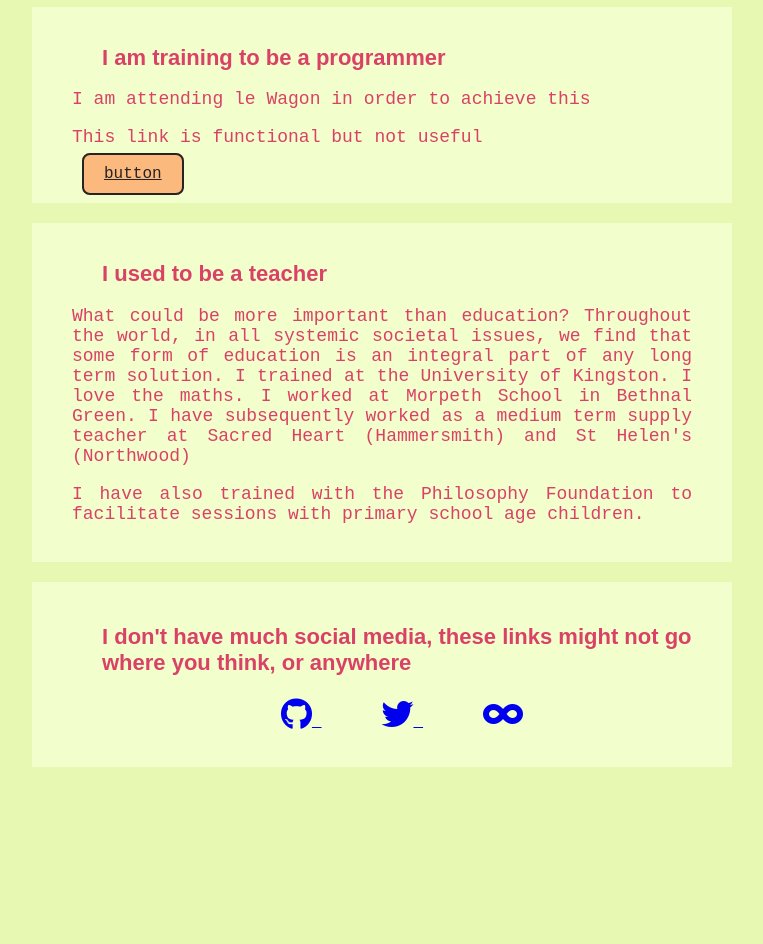
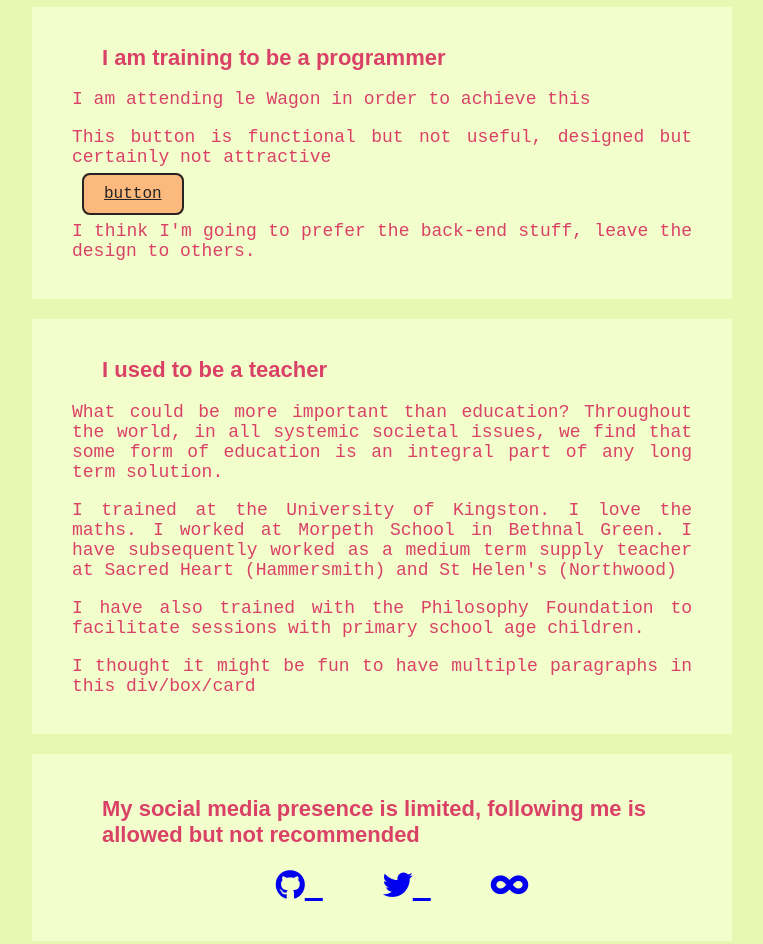
Before and after one commit to arfacamble/profile, a plain HTML site: page index.html in a window 1280 px wide. Shown: the part 320-1264 px from the top of the page, without its empty margins (258-1021 px from the left). Before the commit the page ends 1107 px from the top, so only its background shows below. Drawn offline with Linux system fonts and the light colour scheme; a web font is replaced by a local one.

Commit message:
a few changes

```diff
--- a/index.html
+++ b/index.html
@@ -20,16 +20,19 @@
       <div class="card">
         <h2>I am training to be a programmer</h2>
         <p>I am attending le Wagon in order to achieve this</p>
-        <p>This link is functional but not useful</p>
+        <p>This button is functional but not useful, designed but certainly not attractive</p>
         <a href="https://emojipedia.org/pile-of-poo/" target="_blank" class='btn'>button</a>
+        <p>I think I'm going to prefer the back-end stuff, leave the design to others.</p>
       </div>
       <div class="card">
         <h2>I used to be a teacher</h2>
-        <p>What could be more important than education? Throughout the world, in all systemic societal issues, we find that some form of education is an integral part of any long term solution. I trained at the University of Kingston. I love the maths. I worked at Morpeth School in Bethnal Green. I have subsequently worked as a medium term supply teacher at Sacred Heart (Hammersmith) and St Helen's (Northwood)</p>
+        <p>What could be more important than education? Throughout the world, in all systemic societal issues, we find that some form of education is an integral part of any long term solution.</p>
+        <p>I trained at the University of Kingston. I love the maths. I worked at Morpeth School in Bethnal Green. I have subsequently worked as a medium term supply teacher at Sacred Heart (Hammersmith) and St Helen's (Northwood)</p>
         <p>I have also trained with the Philosophy Foundation to facilitate sessions with primary school age children.</p>
+        <p>I thought it might be fun to have multiple paragraphs in this div/box/card</p>
       </div>
       <footer class='card'>
-        <h3>I don't have much social media, these links might not go where you think, or anywhere</h3>
+        <h3>My social media presence is limited, following me is allowed but not recommended</h3>
         <ul id="social-links">
           <li>
             <a href="https://github.com/arfacamble" target="_blank">
--- a/style.css
+++ b/style.css
@@ -48,10 +48,6 @@ p {
   text-align: justify;
 }
 
-i {
-  font-size: xx-large;
-}
-
 .btn {
   margin: 10px;
   padding: 10px 20px;
@@ -65,7 +61,6 @@ i {
   border: 2px dotted #FCB97D;
   background-color: #252323;
   color: #FCB97D;
-
 }
 
 .card {
@@ -80,9 +75,19 @@ i {
   text-align: center;
 }
 
+/*i {
+  font-size: 1000px;
+}
+*/
 #social-links li {
   display: inline;
   margin: 0 30px;
+  font-size: 30px;
+}
+
+#social-links li:hover {
+  font-size: 40px;
+  color: #DA4167;
 }
 
 @media (max-width: 960px) {
```
